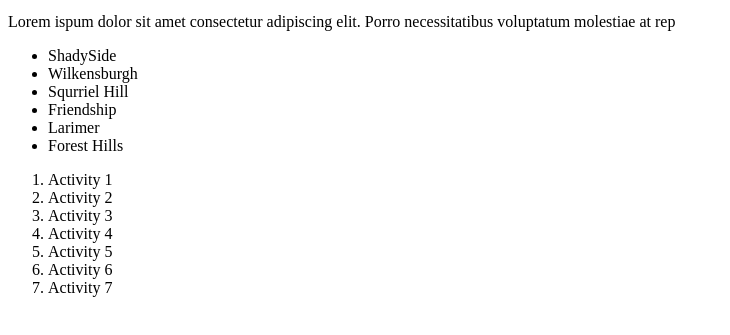
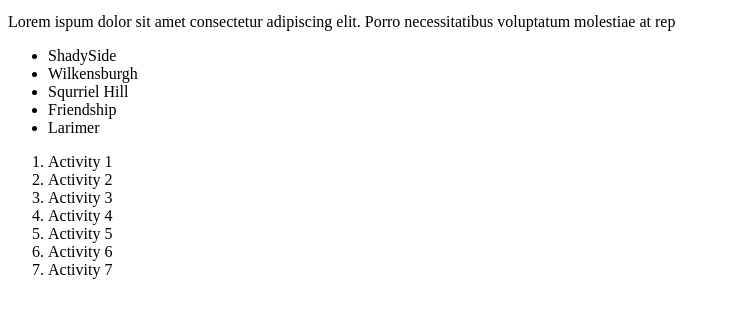
Before and after one commit to Will01115/simple-travel-site, a plain HTML site: page index.html in a window 1280 px wide. Shown: the part 127-462 px from the top of the page, without its empty margins (0-730 px from the left). Drawn offline with Linux system fonts and the light colour scheme.

Commit message:
Removed Neighborhood

```diff
--- a/index.html
+++ b/index.html
@@ -26,7 +26,6 @@
         <li>Squrriel Hill</li>
         <li>Friendship</li>
         <li>Larimer</li>
-        <li>Forest Hills</li>
     </ul>
 
     <ol>
```
